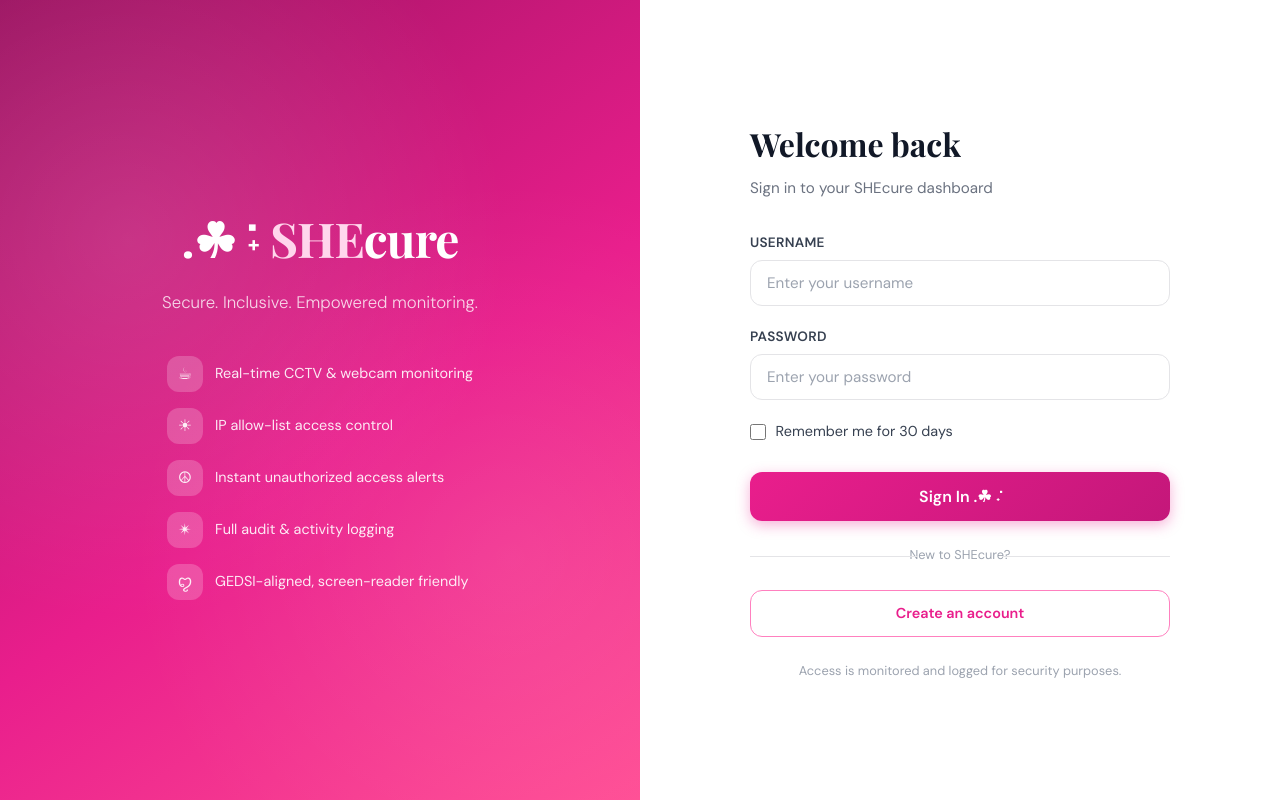
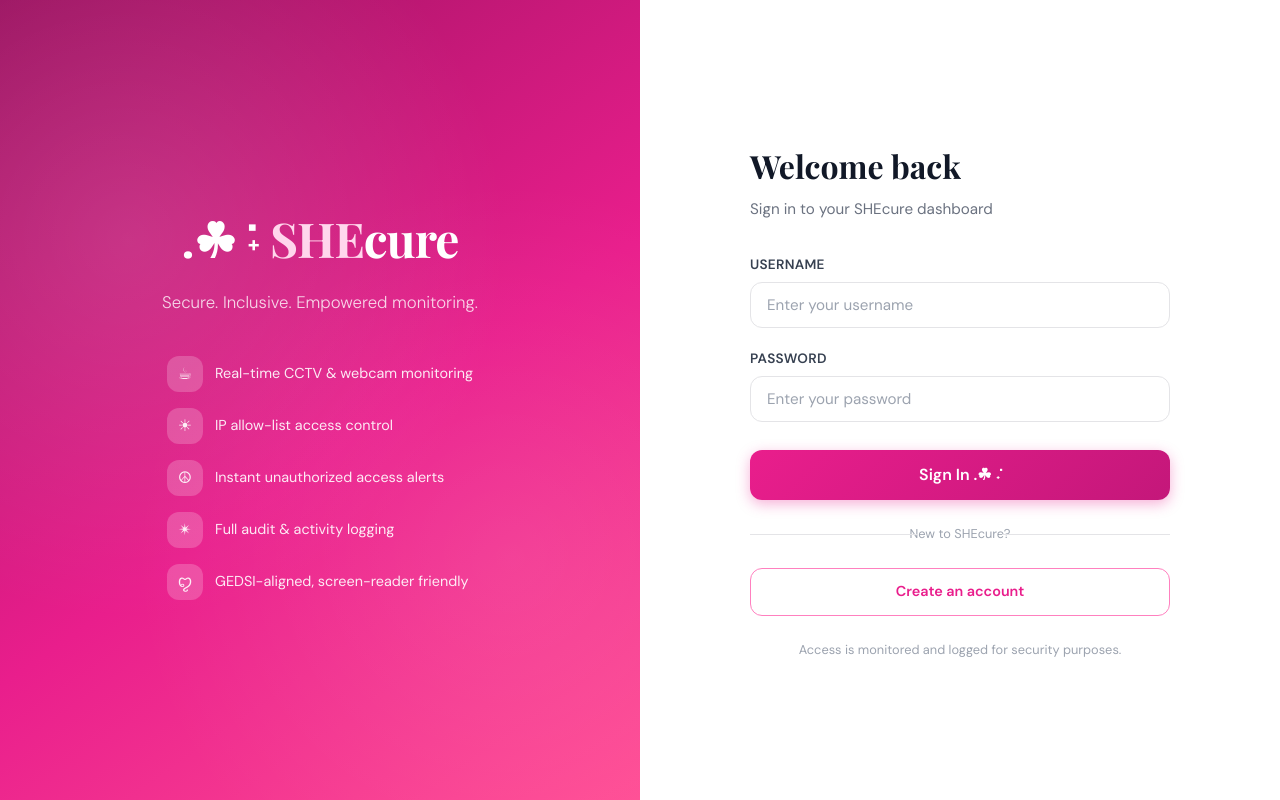
Before and after one commit to fernandezmariacass/SHEcure, a Flask app: page /login in a window 1280 px wide. Run offline with Flask 3, Linux system fonts and the light colour scheme; data that the repository does not hold is empty; parts of the project's set-up code (start-up, migrations or seed data) failed here and were passed over; some libraries are stand-ins or nearby versions.

Commit message:
fix: Remove "Remember me" checkbox from login page

```diff
--- a/shecure/app/templates/auth/login.html
+++ b/shecure/app/templates/auth/login.html
@@ -96,12 +96,6 @@
           />
         </div>
 
-        <div class="form-group">
-          <label class="checkbox-group">
-            <input type="checkbox" name="remember" />
-            Remember me for 30 days
-          </label>
-        </div>
         {% endif %}
 
         {% if totp_required %}
```
